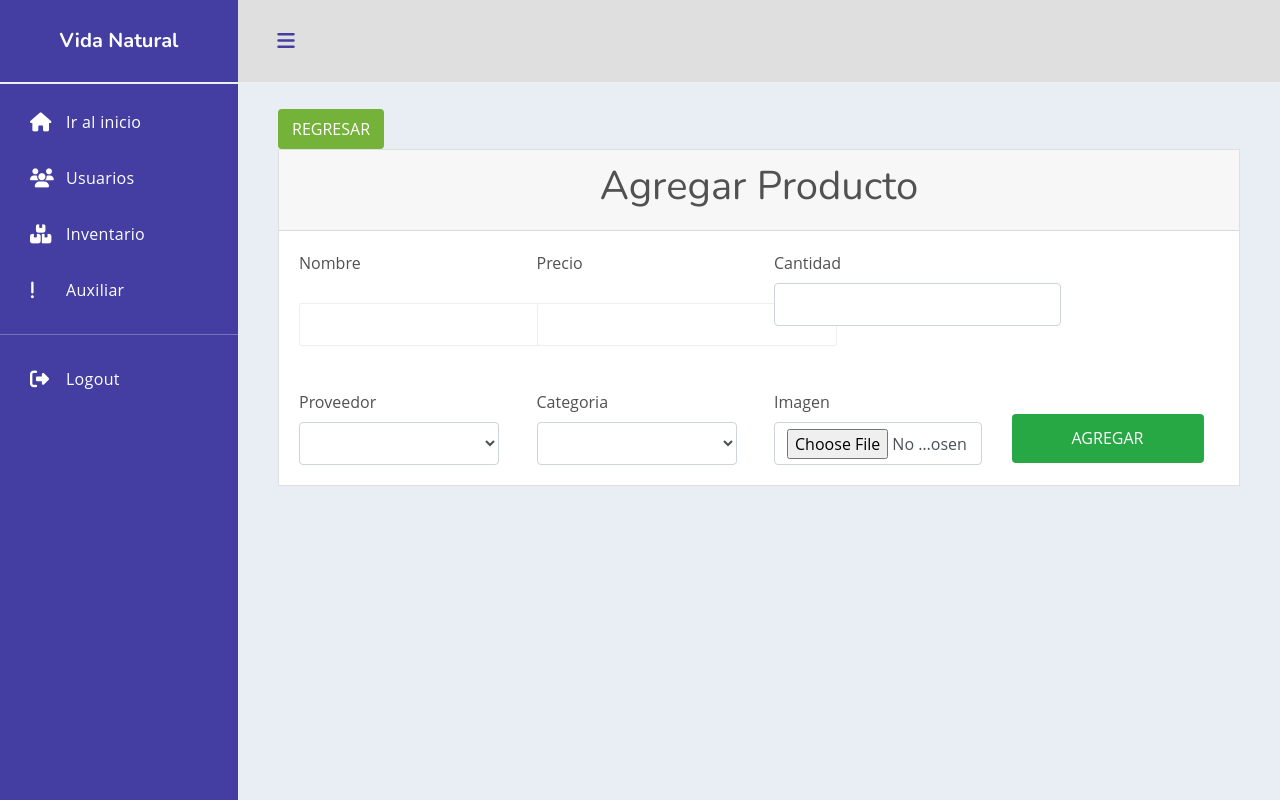
After one commit to Carlos123992/AmbienteWebProyec, a PHP site: page /View/agregarProducto.php in a window 1280 px wide. The commit adds this page. Run offline with PHP 8.4, Linux system fonts and the light colour scheme; lists and menus that the app fills with data are empty; some libraries are stand-ins or nearby versions.

Commit message:
Formulario de producto

```diff
--- a/Controller/ProductoController.php
+++ b/Controller/ProductoController.php
@@ -14,6 +14,7 @@ function CargarProductos(){
             echo "<td>" . $resultado["cantidad"] . "</td>";
             echo "<td>" . $resultado["id_proveedor"] . "</td>";
             echo "<td>" . $resultado["id_categoria"] . "</td>";
+            echo "<td>" . $resultado["img"] . "</td>";
             echo '<td><a href="ProductoEditar.php?q=' . $resultado["id_producto"] . '">Editar<a/></td>';
             echo "</tr>";
         }
--- /dev/null
+++ b/View/agregarProducto.php
@@ -0,0 +1,89 @@
+<?php
+    include_once 'Generales.php';
+    include_once '../Controller/ProductoController.php';
+    ?>
+
+ <!DOCTYPE html>
+ <html lang="en">
+
+ <head>
+     <?php
+        headerG();
+        ?>
+ </head>
+
+ <body>
+
+
+     <div class="dashboard">
+         <div class="dashboard-nav">
+             <header><a href="#!" class="menu-toggle"><i class="fas fa-bars"></i></a><a href="#" class="brand-logo"> <span>Vida Natural</span></a></header>
+             <?php
+        menuAdmin();
+        ?>
+         </div>
+         <div class='dashboard-app'>
+             <header class='dashboard-toolbar'><a href="#!" class="menu-toggle"><i class="fas fa-bars"></i></a></header>
+             <div class='dashboard-content'>
+                 <div class='container'>
+
+                 <div style="text-align: left">
+                 <a href="dashInventario.php" class="btn btn-primary">Regresar</a>
+                 </div>
+
+                     <div class='card'>
+
+                         <div class='card-header'>
+
+                            <h1>Agregar Producto</h1>
+                         </div>
+
+                         <div class='card-body'>
+
+                         <div class="row">
+
+
+                    <div class="col-md-3 margin-bottom-15">
+                        <label for="lblCedula" class="control-label">Nombre</label>
+                        <input type="text" class="form-control" id="txtNombre" name="txtNombre">
+                    </div>
+
+                    <div class="col-md-3 margin-bottom-15">
+                        <label for="lblNombre" class="control-label">Precio</label>
+                        <input type="text" class="form-control" id="txtPrecio" name="txtPrecio">
+
+                    </div>
+
+                    <div class="col-md-4 margin-bottom-15">
+
+                    <label for="lblNombre" class="control-label">Cantidad</label>
+                        <input type="number" class="form-control" id="txtPrecio" name="txtPrecio"
+                        autocomplete="Off" required min="1">
+                            </div>
+                    <div class="col-md-1 margin-bottom-15">
+                    </div>
+                </div>
+
+                <br/>
+
+                <div class="row">
+                <div class="col-md-3 margin-bottom-15">
+                        <label for="lblContrasenna" class="control-label">Proveedor</label>
+                        <select style=" width:200px" class="form-control" id="cboProducto" name="cboProducto" autocomplete="Off"></select>
+                    </div>
+
+                    <div class="col-md-3 margin-bottom-15">
+                        <label for="lblContrasenna" class="control-label">Categoria</label>
+                        <select style=" width:200px" class="form-control" id="cboProducto" name="cboProducto" autocomplete="Off"></select>
+                    </div>
+
+                    <div class="col-md-3 margin-bottom-15">
+                        <label for="lblConfirmarContrasenna" class="control-label">Imagen</label>
+                        <input type="File" class="form-control" id="txtImagen" name="txtImagen">
+                    </div>
+                    <div class="col-md-1 margin-bottom-15">
+                        <br>
+
+                    <button type="button" class="btn btn-success" style="width: 24vh; height: 65%;">Agregar</button>
+                    </div>
+                </div>
--- a/View/dashInventario.php
+++ b/View/dashInventario.php
@@ -30,6 +30,7 @@
                          <div class='card-header'>
                              <h1>Inventario de Productos</h1>
                          </div>
+                         <a href="agregarProducto.php" class="btn btn-primary px-5 py-3" style="width: 20%; margin-left:40%;">Agregar</a>
                          <div class='card-body'>
 
                          <div class="row">
@@ -44,6 +45,7 @@
                                     <th>Stock</th>
                                     <th>ID del Proveedor</th>
                                     <th>ID de la categoria</th>
+                                    <th>Imagen</th>
                                     <th>Acciones</th>
                                 </tr>
                             </thead>
```
Also changed, not shown: View/dashUsuarios.php (+0 -16 lines).
